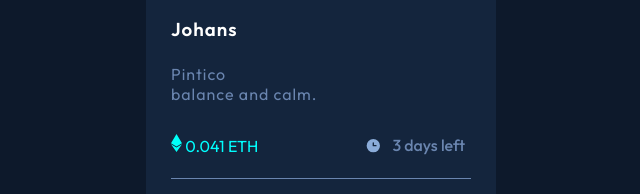
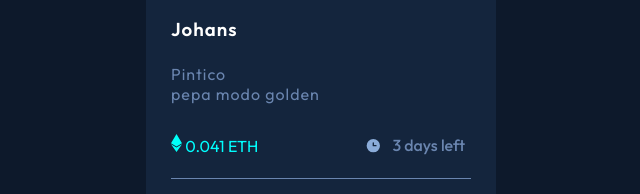
Before and after one commit to J0HANS/card-maquetado, a plain HTML site: page index.html in a window 1280 px wide. Shown: the part 392-586 px from the top of the page, 319-959 px from the left. Drawn offline with Linux system fonts and the light colour scheme.

Commit message:
pepa modo golden

```diff
--- a/index.html
+++ b/index.html
@@ -23,7 +23,7 @@ body {
         <img src="image-equilibrium.jpg" height="300" width="300"  class="Cubo">
     </div>
     <h3 class="title">Johans</h3>
-    <p class="Parrafo">Pintico <br> balance and calm.</p>
+    <p class="Parrafo">Pintico <br> pepa modo golden</p>
 
    <div class="nosebroer"> <div class="crack"><img src="icon-ethereum.svg" alt="Gema">
     <span class="aqua">0.041 ETH</span></div>
```
